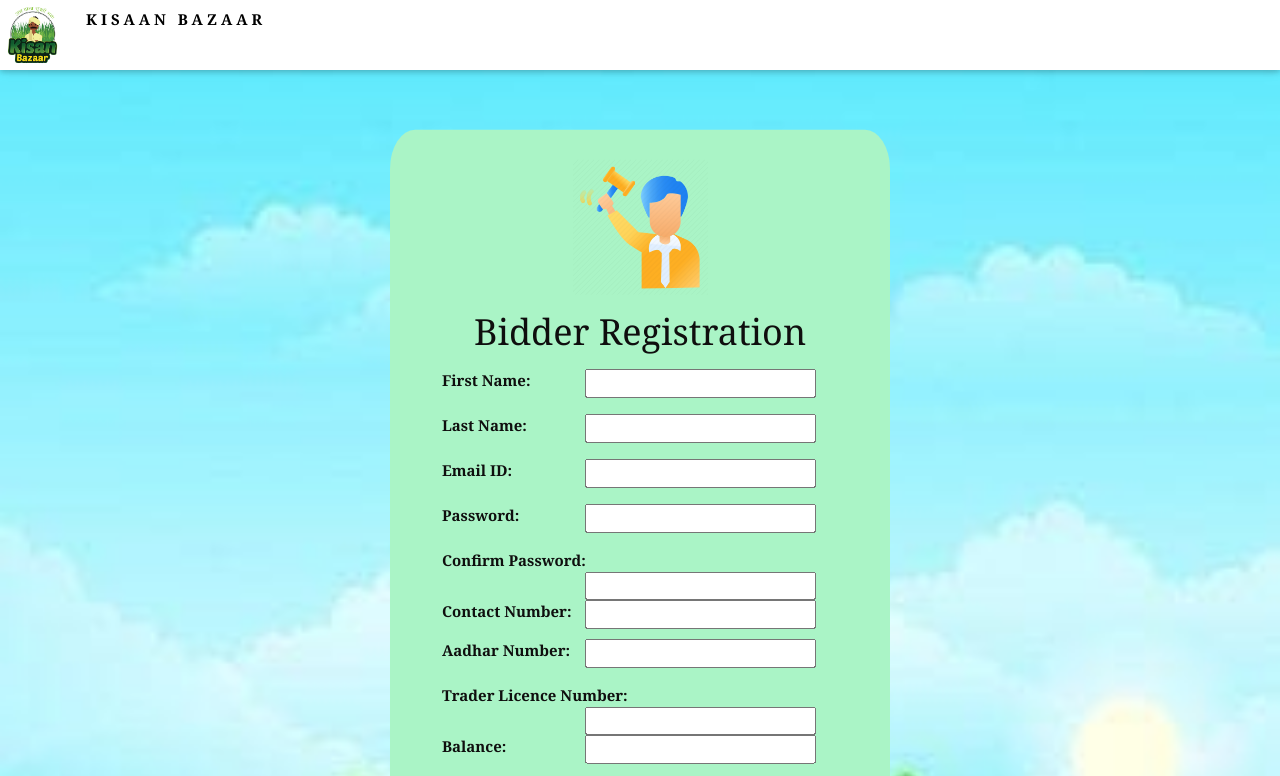
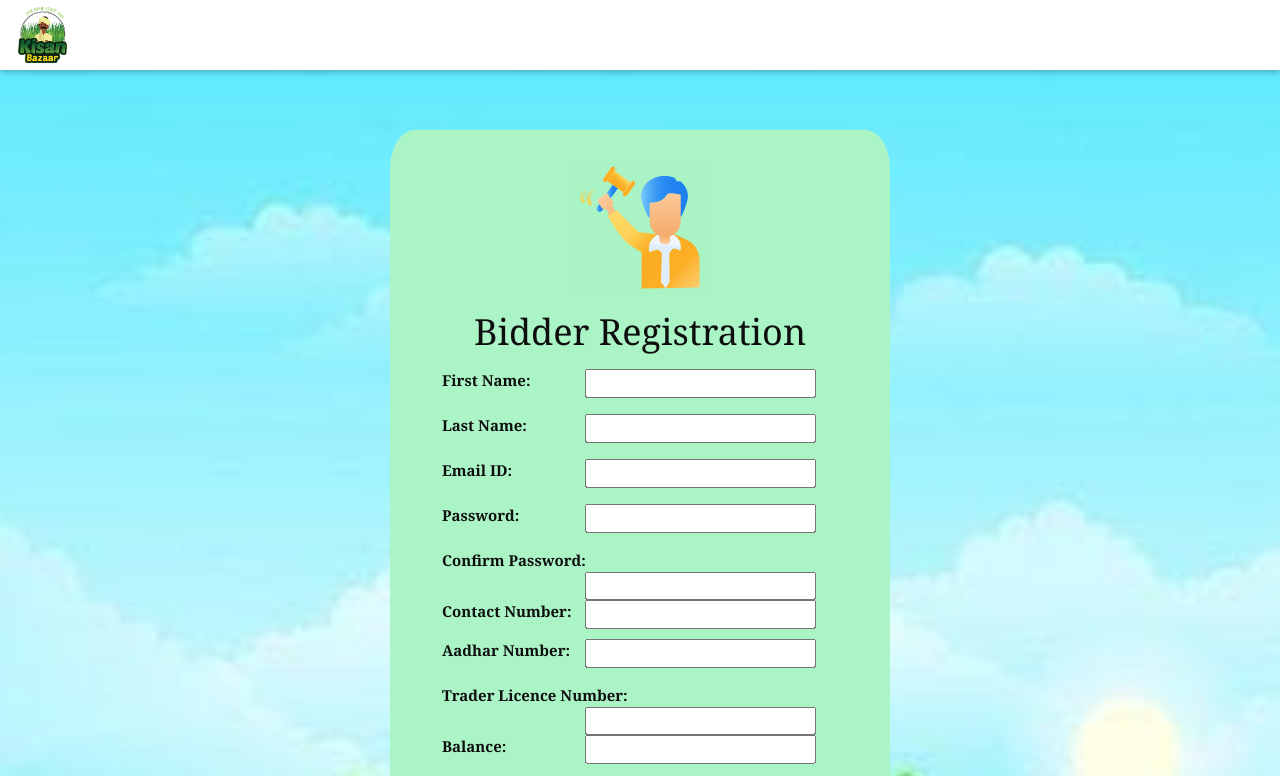
Before and after one commit to sahilkochar10/SchemeForFarmers, an Angular app in the folder SchemeForFarmers_FrontEnd/: page /BidderRegistration in a window 1280 px wide. Shown: the top 776 px of the page. Built offline with nearby package versions, Linux system fonts and the light colour scheme.

Commit message:
changesbysuraj

```diff
--- a/SchemeForFarmers_FrontEnd/src/app/bidder-reg/bidder-reg.component.html
+++ b/SchemeForFarmers_FrontEnd/src/app/bidder-reg/bidder-reg.component.html
@@ -6,11 +6,11 @@
         src="assets/websitelogo.jpg"
         width="70px"
         height="70px"
-        style="float: left"
+        style="float: left;margin-left: 10px;"
       /></a>
-      <a href="#home" class="w3-bar-item w3-button w3-wide"
+      <!-- <a href="#home" class="w3-bar-item w3-button w3-wide"
         ><b >KISAAN BAZAAR</b></a
-      >
+      > -->
     </div>
   </div>
 
--- a/SchemeForFarmers_FrontEnd/src/app/farmer-reg/farmer-reg.component.html
+++ b/SchemeForFarmers_FrontEnd/src/app/farmer-reg/farmer-reg.component.html
@@ -225,11 +225,11 @@
         src="assets/websitelogo.jpg"
         width="70px"
         height="70px"
-        style="float: left"
+        style="float: left;margin-left: 10px;"
       /></a>
-      <a href="#home" class="w3-bar-item w3-button w3-wide"
+      <!-- <a href="#home" class="w3-bar-item w3-button w3-wide"
         ><b>KISAAN BAZAAR</b></a
-      >
+      > -->
     </div>
   </div>
 
@@ -422,3 +422,4 @@
     </form>
   </div>
 </body>
+<router-outlet></router-outlet>
```
